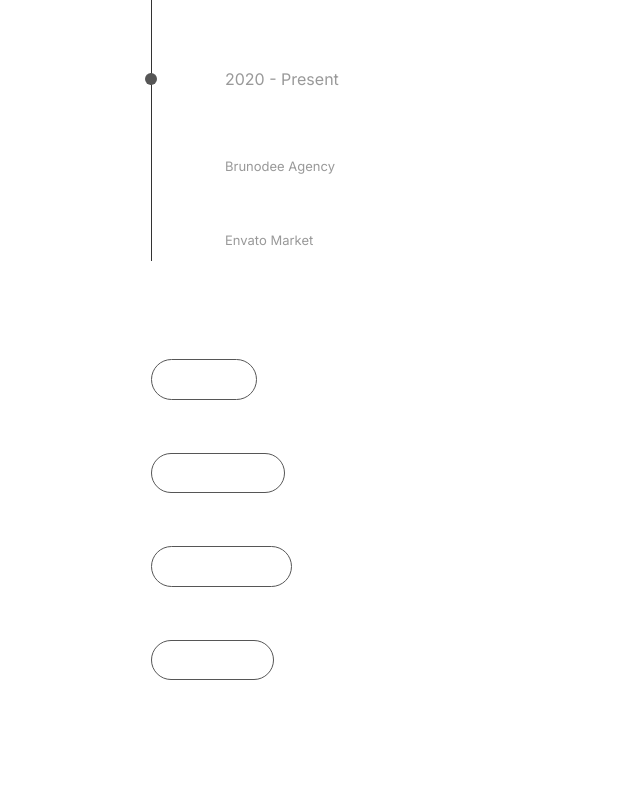
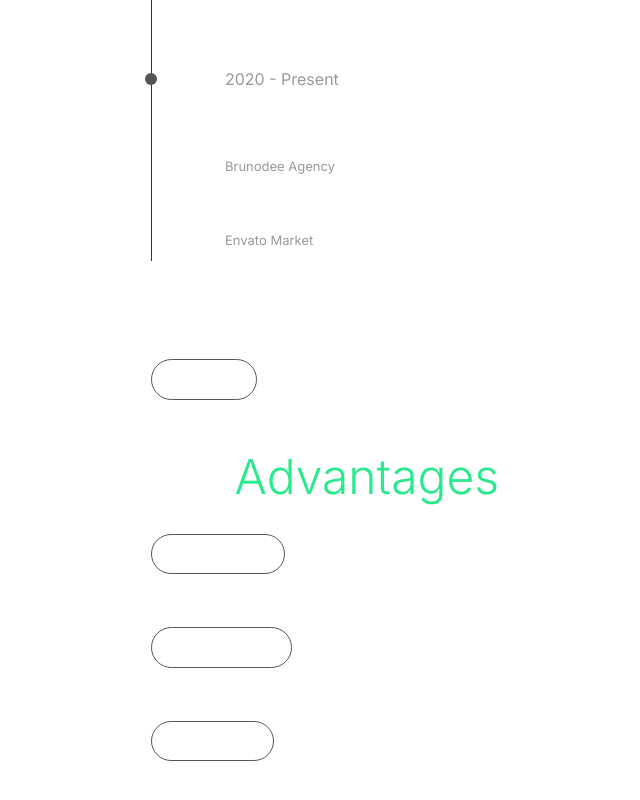
Before and after one commit to heytega/personal-portfolio, a React (Vite) app: page / in a window 1280 px wide. Shown: the part 2491-3291 px from the top of the page, without its empty margins (359-999 px from the left). Before the commit the page ends 3224 px from the top, so only its background shows below. Built offline with nearby package versions, Linux system fonts and the light colour scheme.

Commit message:
started implementation of skills components

```diff
--- a/src/components/Skills.jsx
+++ b/src/components/Skills.jsx
@@ -6,6 +6,9 @@ const Skills = () => {
   return (
     <section className='skillsContainer' id='skills'>
       <PageTag tag='skills' icon='fa-kitchen-set' />
+      <h1 className={Style.header}>
+        My <span>Advantages</span>
+      </h1>
     </section>
   );
 };
--- a/src/components/Skills.module.css
+++ b/src/components/Skills.module.css
@@ -0,0 +1,7 @@
+.header {
+  font-size: 48px;
+  line-height: 48px;
+  color: #fff;
+  font-weight: 300;
+  margin-bottom: 33px;
+}
```
